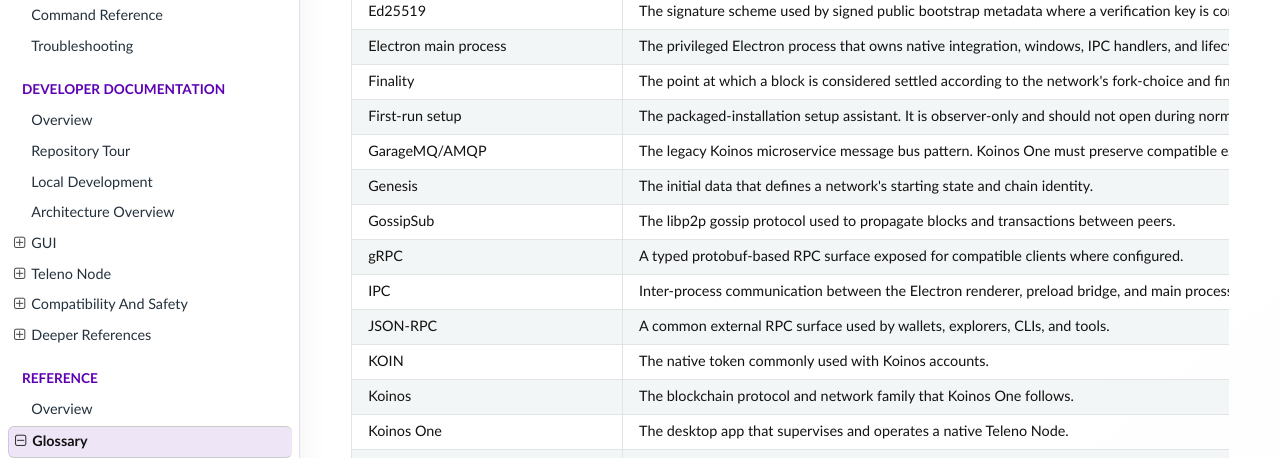
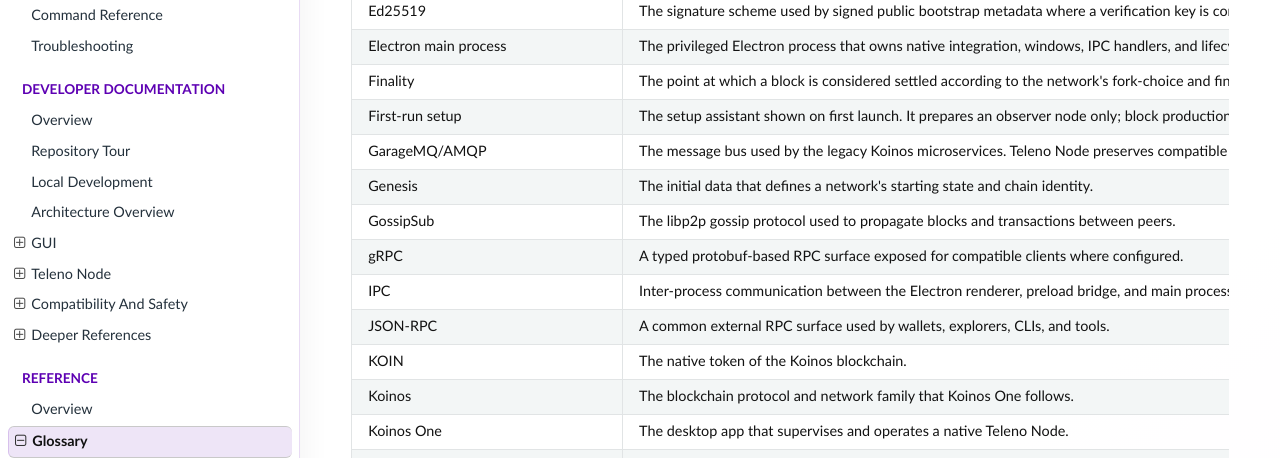
Before and after one commit to koinos/koinos-one, an MkDocs documentation site: the page built from docs/manual/reference/glossary.md, in a window 1280 px wide and 1400 px high. Shown: the part 717-1175 px from the top of the window. Built offline with MkDocs 1.6.1, drawn with Linux system fonts in a browser that asks for light colours; nearby versions of some CDN libraries; some of the changed text lies outside the part shown.

Commit message:
docs/manual: review reference/glossary.md
Tightened five definitions: KOIN is the native token (not 'commonly
used'); first-run setup described for users (dev-run clause removed,
observer-only kept); backup admin API described by its actual behavior
(local-only, bearer-token) instead of design-policy language; GarageMQ
entry made descriptive; Proof of Burn defined concretely (burn KOIN ->
VHP -> producer weight and fork choice). All paths and other entries
consistent with facts verified on earlier pages.

```diff
--- a/docs/manual/reference/glossary.md
+++ b/docs/manual/reference/glossary.md
@@ -6,7 +6,7 @@ This glossary defines common terms used across the Koinos One manual.
 | --- | --- |
 | Account | An on-chain identity represented by an address and controlled through cryptographic authority. |
 | Account history | Account-oriented history indexing. In the current monolith this is partially implemented and not full legacy parity. |
-| Backup admin API | The local administrative surface used by Koinos One and Teleno Node tooling for native backup and restore operations. It must remain local-admin scoped unless a future design explicitly changes that boundary. |
+| Backup admin API | The local administrative surface used by Koinos One and Teleno Node tooling for native backup and restore operations. It is local-only and bearer-token protected. |
 | BASEDIR | The node data directory passed to `teleno_node --basedir`. Koinos One uses network-specific defaults; the native CLI falls back to `~/.koinos` when no basedir is provided. |
 | Block | A signed unit of chain history containing an ordered set of transactions and a header that links to the previous block. |
 | Block producer | The node component that signs and produces blocks when production is enabled and correctly configured. |
@@ -20,14 +20,14 @@ This glossary defines common terms used across the Koinos One manual.
 | Ed25519 | The signature scheme used by signed public bootstrap metadata where a verification key is configured. |
 | Electron main process | The privileged Electron process that owns native integration, windows, IPC handlers, and lifecycle control for the desktop app. |
 | Finality | The point at which a block is considered settled according to the network's fork-choice and finality behavior. |
-| First-run setup | The packaged-installation setup assistant. It is observer-only and should not open during normal development runs. |
-| GarageMQ/AMQP | The legacy Koinos microservice message bus pattern. Koinos One must preserve compatible external behavior without reintroducing GarageMQ as an active runtime dependency. |
+| First-run setup | The setup assistant shown on first launch. It prepares an observer node only; block production is never enabled by it. |
+| GarageMQ/AMQP | The message bus used by the legacy Koinos microservices. Teleno Node preserves compatible external behavior without using it as a runtime dependency. |
 | Genesis | The initial data that defines a network's starting state and chain identity. |
 | GossipSub | The libp2p gossip protocol used to propagate blocks and transactions between peers. |
 | gRPC | A typed protobuf-based RPC surface exposed for compatible clients where configured. |
 | IPC | Inter-process communication between the Electron renderer, preload bridge, and main process. |
 | JSON-RPC | A common external RPC surface used by wallets, explorers, CLIs, and tools. |
-| KOIN | The native token commonly used with Koinos accounts. |
+| KOIN | The native token of the Koinos blockchain. |
 | Koinos | The blockchain protocol and network family that Koinos One follows. |
 | Koinos One | The desktop app that supervises and operates a native Teleno Node. |
 | Local repository | The native backup repository on local disk, usually under `<BASEDIR>/.teleno-native-backups/repository`. |
```
Also changed, not shown: other parts of docs/manual/reference/glossary.md (+1 -1 lines), docs/manual/.review-progress.md (+1 -1 lines).
